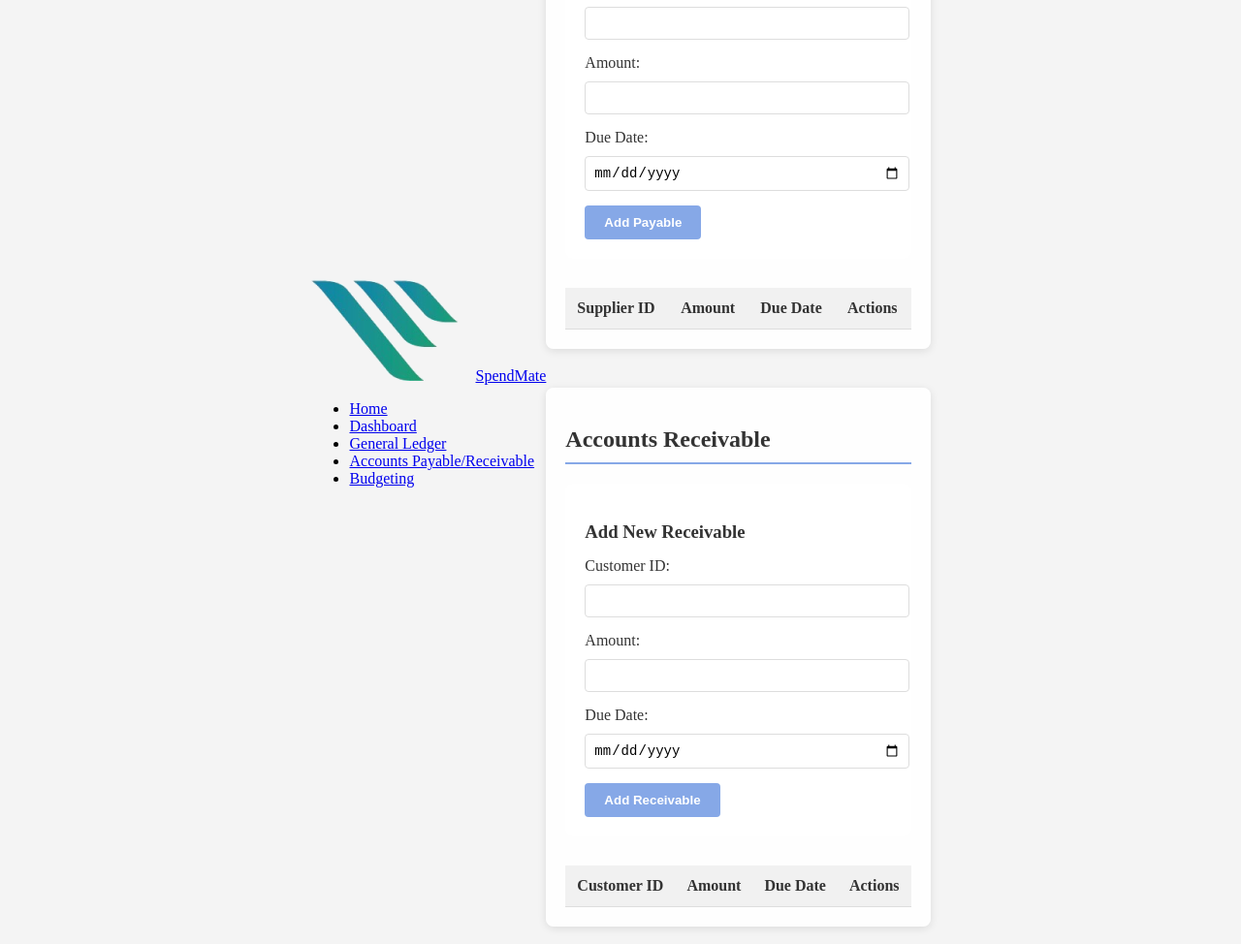
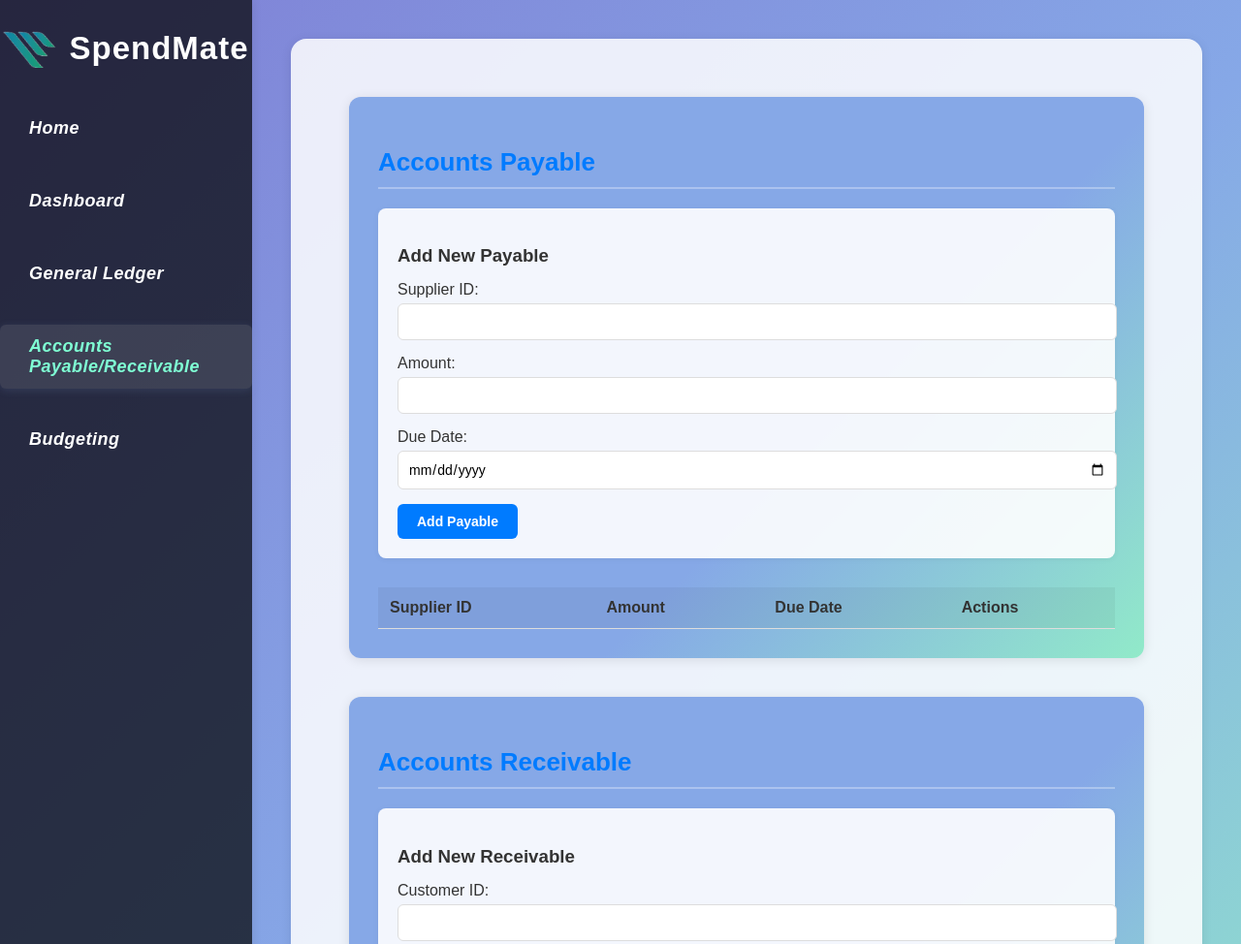
Before and after one commit to chanoo12/Finance-accounting, a website: page accounts.html in a window 1280 px wide. Shown: the top 974 px of the page at 97% size. Drawn offline with Linux system fonts and the light colour scheme; no server answers.

Commit message:
updateddd

```diff
--- a/accounts.css
+++ b/accounts.css
@@ -1,16 +1,101 @@
-/* Accounts Page Styles */
+/* Shared Font and Background */
+body, * {
+    font-family: Arial, Helvetica, sans-serif;
+}
+
+body {
+    background: linear-gradient(135deg, #7f7fd5, #86a8e7, #91eac9);
+    margin: 0;
+    min-height: 100vh;
+    display: flex;
+}
+
+.sidebar {
+    width: 260px;
+    background: rgba(0,0,0,0.7);
+    min-height: 100vh;
+    padding: 30px 0;
+    display: flex;
+    flex-direction: column;
+    align-items: center;
+    box-shadow: 2px 0 8px rgba(0,0,0,0.08);
+}
+
+.logo a {
+    font-size: 33px;
+    color: #ffffff;
+    display: flex;
+    align-items: center;
+    text-decoration: none;
+    margin-bottom: 40px;
+    font-weight: bold;
+    letter-spacing: 1px;
+}
+
+.logo-img {
+    height: 40px;
+    width: 60px;
+    margin-right: 8px;
+}
+
+.sidebar ul {
+    list-style: none;
+    padding: 0;
+    margin: 0;
+    width: 100%;
+    display: flex;
+    flex-direction: column;
+    align-items: flex-start;
+}
+
+.sidebar ul li {
+    margin-bottom: 30px;
+    width: 100%;
+}
+
+.sidebar ul li a {
+    color: #ffffff;
+    font-size: 18px;
+    font-weight: bold;
+    font-style: italic;
+    text-decoration: none;
+    padding: 12px 30px;
+    display: block;
+    border-radius: 6px;
+    transition: color 0.3s, background 0.3s;
+    letter-spacing: 0.5px;
+}
+
+.sidebar ul li a:hover,
+.sidebar ul li a.active {
+    color: aquamarine;
+    background: rgba(255,255,255,0.1);
+    box-shadow: 0 2px 8px rgba(134,168,231,0.15);
+}
+
+.main-content {
+    flex: 1;
+    padding: 60px;
+    color: #333;
+    background: rgba(255,255,255,0.85);
+    border-radius: 16px;
+    margin: 40px;
+    box-shadow: 0 2px 12px rgba(0,0,0,0.08);
+}
+
 .accounts-section {
     margin-bottom: 40px;
-    background: rgba(255,255,255,0.9);
-    padding: 20px;
-    border-radius: 8px;
-    box-shadow: 0 2px 8px rgba(0,0,0,0.1);
+    background: linear-gradient(135deg, #86a8e7 60%, #91eac9 100%);
+    padding: 30px;
+    border-radius: 12px;
+    box-shadow: 0 2px 12px rgba(0,0,0,0.10);
 }
 
 .accounts-section h2 {
-    color: #333;
+    color: #007bff;
+    font-size: 26px;
     margin-bottom: 20px;
-    border-bottom: 2px solid #86a8e7;
+    border-bottom: 2px solid rgba(255,255,255,0.3);
     padding-bottom: 10px;
 }
 
@@ -20,6 +105,7 @@
     padding: 20px;
     border-radius: 8px;
     margin-bottom: 20px;
+    box-shadow: 0 1px 6px rgba(0,0,0,0.05);
 }
 
 .form-container h3 {
@@ -40,9 +126,9 @@
 
 .form-group input {
     width: 100%;
-    padding: 8px;
+    padding: 10px;
     border: 1px solid #ddd;
-    border-radius: 4px;
+    border-radius: 6px;
     font-size: 14px;
 }
 
@@ -71,28 +157,29 @@ th {
 
 /* Button Styles */
 .btn-primary {
-    background-color: #86a8e7;
+    background-color: #007bff;
     color: white;
     padding: 10px 20px;
     border: none;
-    border-radius: 4px;
+    border-radius: 6px;
     cursor: pointer;
-    font-weight: 600;
+    font-weight: bold;
+    font-size: 14px;
     transition: background-color 0.3s;
 }
 
 .btn-primary:hover {
-    background-color: #7f7fd5;
+    background-color: #0056b3;
 }
 
 .btn-delete {
     background-color: #ff6b6b;
     color: white;
-    padding: 6px 12px;
+    padding: 6px 14px;
     border: none;
-    border-radius: 4px;
+    border-radius: 6px;
     cursor: pointer;
-    font-size: 12px;
+    font-size: 13px;
     transition: background-color 0.3s;
 }
 
@@ -100,18 +187,18 @@ th {
     background-color: #ff5252;
 }
 
-/* Responsive Design */
+/* Responsive */
 @media (max-width: 768px) {
-    .accounts-section {
-        margin-bottom: 20px;
-        padding: 15px;
+    .main-content {
+        margin: 20px;
+        padding: 30px;
     }
 
-    .form-container {
-        padding: 15px;
+    .accounts-section {
+        padding: 20px;
     }
 
     th, td {
-        padding: 8px;
+        padding: 10px;
     }
 }
--- a/accounts.html
+++ b/accounts.html
@@ -3,7 +3,6 @@
 <head>
     <meta charset="UTF-8">
     <title>Accounts - SpendMate Finance</title>
-    <link rel="stylesheet" href="main.css">
     <link rel="stylesheet" href="accounts.css">
 </head>
 <body>
--- a/budgeting.css
+++ b/budgeting.css
@@ -1,22 +1,105 @@
-/* Budgeting Page Styles */
+/* Shared Font and Background */
+body, * {
+    font-family: Arial, Helvetica, sans-serif;
+}
+
+body {
+    background: linear-gradient(135deg, #7f7fd5, #86a8e7, #91eac9);
+    margin: 0;
+    min-height: 100vh;
+    display: flex;
+}
+
+.sidebar {
+    width: 260px;
+    background: rgba(0,0,0,0.7);
+    min-height: 100vh;
+    padding: 30px 0;
+    display: flex;
+    flex-direction: column;
+    align-items: center;
+    box-shadow: 2px 0 8px rgba(0,0,0,0.08);
+}
+
+.logo a {
+    font-size: 33px;
+    color: #ffffff;
+    display: flex;
+    align-items: center;
+    text-decoration: none;
+    margin-bottom: 40px;
+    font-weight: bold;
+    letter-spacing: 1px;
+}
+
+.logo-img {
+    height: 40px;
+    width: 60px;
+    margin-right: 8px;
+}
+
+.sidebar ul {
+    list-style: none;
+    padding: 0;
+    margin: 0;
+    width: 100%;
+    display: flex;
+    flex-direction: column;
+    align-items: flex-start;
+}
+
+.sidebar ul li {
+    margin-bottom: 30px;
+    width: 100%;
+}
+
+.sidebar ul li a {
+    color: #ffffff;
+    font-size: 18px;
+    font-weight: bold;
+    font-style: italic;
+    text-decoration: none;
+    padding: 12px 30px;
+    display: block;
+    border-radius: 6px;
+    transition: color 0.3s, background 0.3s;
+}
+
+.sidebar ul li a:hover {
+    color: aquamarine;
+    background: rgba(255,255,255,0.1);
+    box-shadow: 0 2px 8px rgba(134,168,231,0.15);
+}
+
+.main-content {
+    flex: 1;
+    padding: 60px;
+    color: #333;
+    background: rgba(255,255,255,0.85);
+    border-radius: 16px;
+    margin: 40px;
+    box-shadow: 0 2px 12px rgba(0,0,0,0.08);
+}
+
+/* Budgeting Page Section Titles */
 .main-content h2 {
-    color: #333;
+    color: #007bff;
     margin-bottom: 30px;
-    border-bottom: 2px solid #86a8e7;
+    border-bottom: 2px solid rgba(0,0,0,0.05);
     padding-bottom: 10px;
 }
 
 /* Form Container */
 .form-container {
-    background: rgba(255,255,255,0.9);
+    background: linear-gradient(135deg, #86a8e7 60%, #91eac9 100%);
     padding: 25px;
-    border-radius: 8px;
+    border-radius: 12px;
     margin-bottom: 30px;
-    box-shadow: 0 2px 8px rgba(0,0,0,0.1);
+    box-shadow: 0 2px 12px rgba(0,0,0,0.1);
 }
 
 .form-container h3 {
-    color: #333;
+    color: #ffffff;
     margin-bottom: 20px;
 }
 
@@ -27,30 +110,29 @@
 .form-group label {
     display: block;
     margin-bottom: 8px;
-    color: #333;
+    color: #fff;
     font-weight: 500;
 }
 
 .form-group input {
     width: 100%;
     padding: 10px;
-    border: 1px solid #ddd;
-    border-radius: 4px;
+    border: none;
+    border-radius: 6px;
     font-size: 14px;
     transition: border-color 0.3s;
 }
 
 .form-group input:focus {
-    border-color: #86a8e7;
-    outline: none;
+    outline: 2px solid #ffffff;
 }
 
 /* Table Container */
 .table-container {
-    background: rgba(255,255,255,0.9);
+    background: rgba(255,255,255,0.95);
     padding: 25px;
-    border-radius: 8px;
-    box-shadow: 0 2px 8px rgba(0,0,0,0.1);
+    border-radius: 12px;
+    box-shadow: 0 2px 12px rgba(0,0,0,0.1);
 }
 
 .table-container h3 {
@@ -78,18 +160,19 @@ th {
 
 /* Button Styles */
 .btn-primary {
-    background-color: #86a8e7;
+    background-color: #007bff;
     color: white;
     padding: 12px 24px;
     border: none;
-    border-radius: 4px;
+    border-radius: 6px;
     cursor: pointer;
-    font-weight: 600;
+    font-weight: bold;
+    font-size: 14px;
     transition: background-color 0.3s;
 }
 
 .btn-primary:hover {
-    background-color: #7f7fd5;
+    background-color: #0056b3;
 }
 
 .btn-edit {
@@ -104,6 +187,10 @@ th {
     transition: background-color 0.3s;
 }
 
+.btn-edit:hover {
+    background-color: #7f7fd5;
+}
+
 .btn-delete {
     background-color: #ff6b6b;
     color: white;
@@ -115,16 +202,17 @@ th {
     transition: background-color 0.3s;
 }
 
-.btn-edit:hover {
-    background-color: #7f7fd5;
-}
-
 .btn-delete:hover {
     background-color: #ff5252;
 }
 
 /* Responsive Design */
 @media (max-width: 768px) {
+    .main-content {
+        margin: 20px;
+        padding: 30px;
+    }
+
     .form-container,
     .table-container {
         padding: 15px;
--- a/dashboard.css
+++ b/dashboard.css
@@ -125,4 +125,7 @@ body {
     box-shadow: 0 1px 4px rgba(0,0,0,0.08);
 }
 
-.card
+.card-btn:hover {
+    background: #0056b3;
+    color: #e0e0e0;
+}
--- a/document.getElementById('loginForm').js
+++ b/document.getElementById('loginForm').js
@@ -10,4 +10,8 @@ document.getElementById('loginForm').addEventListener('submit', function(e) {
         alert('Login successful!');
         // Redirect or further logic here
     } else {
-        errorMsg.textContent =
+        errorMsg.textContent = 'Invalid username or password.';
+        errorMsg.style.color = 'red';
+
+    }
+});
--- a/general-ledger.css
+++ b/general-ledger.css
@@ -3,7 +3,7 @@ body, * {
 }
 
 body {
-    background: linear-gradient(135deg, #7f7fd5, #86a8e7, #91eac9); /* same as styles.css */
+    background: linear-gradient(135deg, #7f7fd5, #86a8e7, #91eac9);
     margin: 0;
     min-height: 100vh;
     display: flex;
@@ -27,7 +27,6 @@ body {
     align-items: center;
     text-decoration: none;
     margin-bottom: 40px;
-    font-family: Arial, Helvetica, sans-serif;
     font-weight: bold;
     letter-spacing: 1px;
 }
@@ -63,12 +62,10 @@ body {
     display: block;
     border-radius: 6px;
     transition: color 0.3s, background 0.3s;
-    font-family: Arial, Helvetica, sans-serif;
-    letter-spacing: 0.5px;
 }
 
 .sidebar ul li a:hover {
-    color: aquamarine; /* same as styles.css */
+    color: aquamarine;
     background: rgba(255,255,255,0.1);
     box-shadow: 0 2px 8px rgba(134,168,231,0.15);
 }
@@ -83,13 +80,25 @@ body {
     box-shadow: 0 2px 12px rgba(0,0,0,0.08);
 }
 
+.main-content h2 {
+    color: #007bff;
+    margin-bottom: 30px;
+    border-bottom: 2px solid rgba(0,0,0,0.05);
+    padding-bottom: 10px;
+}
+
 /* Form styles */
 .form-container {
-    background: rgba(255,255,255,0.9);
-    padding: 20px;
-    border-radius: 8px;
+    background: linear-gradient(135deg, #86a8e7 60%, #91eac9 100%);
+    padding: 25px;
+    border-radius: 12px;
+    margin-bottom: 30px;
+    box-shadow: 0 2px 12px rgba(0,0,0,0.1);
+}
+
+.form-container h3 {
+    color: #ffffff;
     margin-bottom: 20px;
-    box-shadow: 0 2px 8px rgba(0,0,0,0.1);
 }
 
 .form-group {
@@ -98,26 +107,35 @@ body {
 
 .form-group label {
     display: block;
-    margin-bottom: 5px;
+    margin-bottom: 8px;
+    color: #fff;
     font-weight: 500;
-    color: #333;
 }
 
 .form-group input {
     width: 100%;
     padding: 10px;
-    border: 1px solid #ddd;
-    border-radius: 4px;
+    border: none;
+    border-radius: 6px;
     font-size: 14px;
-    background: white;
+    transition: border-color 0.3s;
+}
+
+.form-group input:focus {
+    outline: 2px solid #ffffff;
 }
 
 /* Table styles */
 .table-container {
-    background: rgba(255,255,255,0.9);
-    padding: 20px;
-    border-radius: 8px;
-    box-shadow: 0 2px 8px rgba(0,0,0,0.1);
+    background: rgba(255,255,255,0.95);
+    padding: 25px;
+    border-radius: 12px;
+    box-shadow: 0 2px 12px rgba(0,0,0,0.1);
+}
+
+.table-container h3 {
+    color: #333;
+    margin-bottom: 20px;
 }
 
 table {
@@ -127,7 +145,7 @@ table {
 }
 
 th, td {
-    padding: 12px;
+    padding: 12px 15px;
     text-align: left;
     border-bottom: 1px solid #ddd;
 }
@@ -140,18 +158,19 @@ th {
 
 /* Button styles */
 .btn-primary {
-    background-color: #86a8e7;
+    background-color: #007bff;
     color: white;
-    padding: 10px 20px;
+    padding: 12px 24px;
     border: none;
-    border-radius: 4px;
+    border-radius: 6px;
     cursor: pointer;
-    font-weight: 600;
+    font-weight: bold;
+    font-size: 14px;
     transition: background-color 0.3s;
 }
 
 .btn-primary:hover {
-    background-color: #7f7fd5;
+    background-color: #0056b3;
 }
 
 .btn-secondary {
@@ -181,6 +200,10 @@ th {
     transition: background-color 0.3s;
 }
 
+.btn-edit:hover {
+    background-color: #7f7fd5;
+}
+
 .btn-delete {
     background-color: #ff6b6b;
     color: white;
@@ -190,10 +213,6 @@ th {
     cursor: pointer;
     font-size: 12px;
     transition: background-color 0.3s;
-}
-
-.btn-edit:hover {
-    background-color: #7f7fd5;
 }
 
 .btn-delete:hover {
@@ -228,3 +247,28 @@ th {
     gap: 10px;
     justify-content: flex-end;
 }
+
+/* Responsive Design */
+@media (max-width: 768px) {
+    .main-content {
+        margin: 20px;
+        padding: 30px;
+    }
+
+    .form-container,
+    .table-container {
+        padding: 15px;
+    }
+
+    .form-group input {
+        padding: 8px;
+    }
+
+    th, td {
+        padding: 8px;
+    }
+
+    .btn-primary {
+        padding: 10px 20px;
+    }
+}
```
Also changed, not shown: general-ledger.html (+0 -3 lines), index.html (+1 -1 lines).
